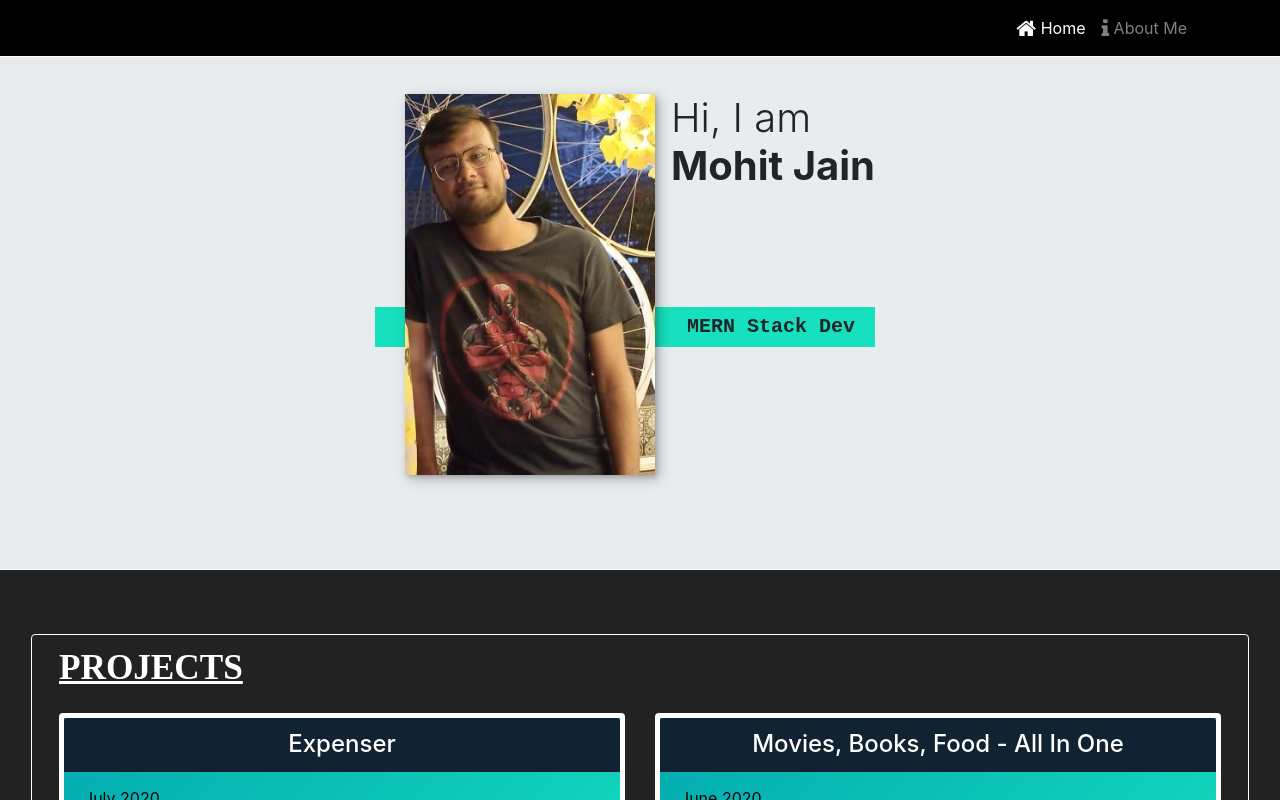
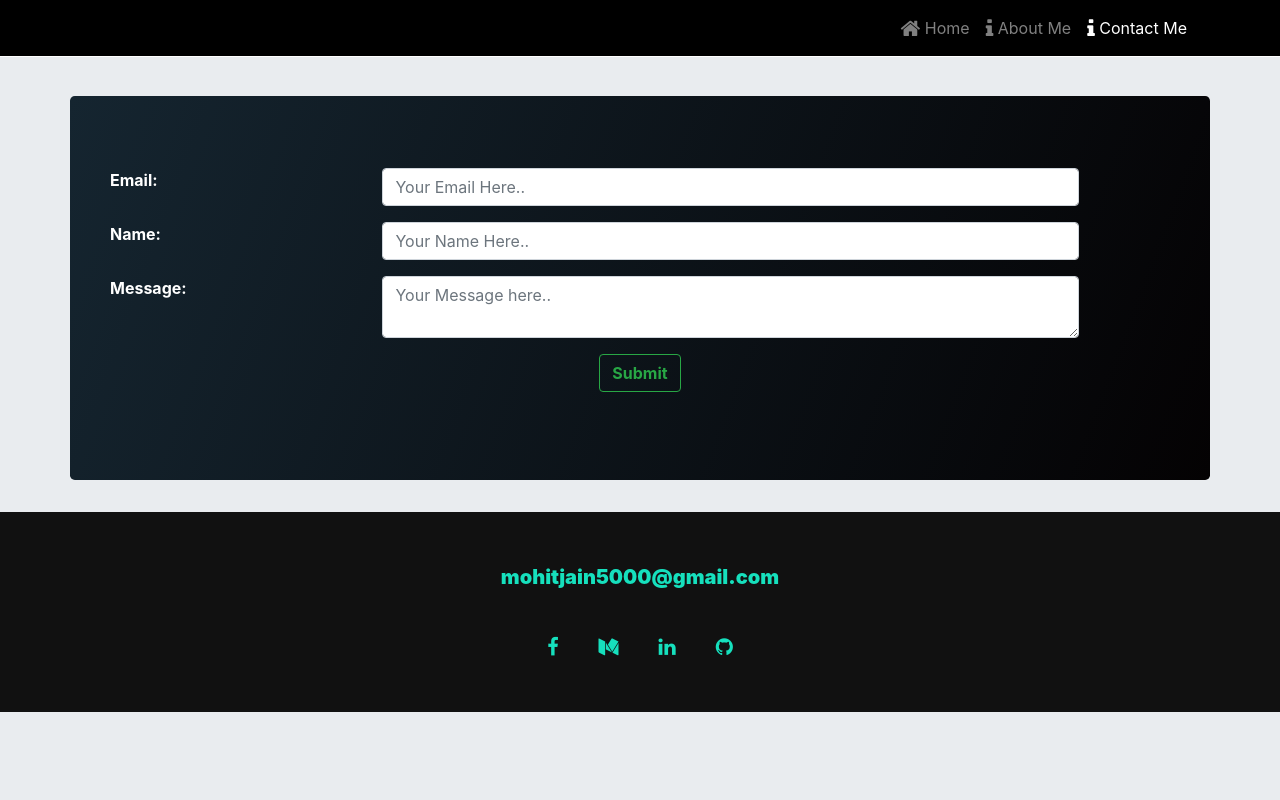
Before and after one commit to mohit2308jain/MyPortfolioWebsite, a React (Create React App) app: page /contact in a window 1280 px wide. Before the commit this address led to /home. Shown: the top 800 px of the page. Built offline with nearby package versions, Linux system fonts and the light colour scheme.

Commit message:
Contact Form

```diff
--- /dev/null
+++ b/src/components/ContactForm.js
@@ -0,0 +1,88 @@
+import React from "react";
+import { Label, Form, Input, Button, Jumbotron } from "reactstrap";
+
+class ContactForm extends React.Component {
+    state = {
+        status: ""
+    };
+
+    submitForm = (event) => {
+        event.preventDefault();
+        const form = event.target;
+        const data = new FormData(form);
+        const xhr = new XMLHttpRequest();
+        xhr.open(form.method, form.action);
+        xhr.setRequestHeader("Accept", "application/json");
+        xhr.onreadystatechange = () => {
+        if (xhr.readyState !== XMLHttpRequest.DONE) return;
+        if (xhr.status === 200) {
+            form.reset();
+            this.setState({ status: "SUCCESS" });
+        } else {
+            this.setState({ status: "ERROR" });
+        }
+        };
+        xhr.send(data);
+    }
+
+    render() {
+        const { status } = this.state;
+        return (
+            <Jumbotron className="container" style={{marginTop: '6rem',
+                background: 'linear-gradient(110.53deg, rgb(21, 37, 48) 0%, rgb(4, 2, 3) 100%)',
+                color: 'white'}}>
+                <Form onSubmit={(event) => this.submitForm(event)}
+                action="https://formspree.io/mzbjkzoe"
+                method="POST">
+                    <div className="row p-2">
+                        <div className="col-12 col-md-2">
+                        <Label className="font-weight-bold">Email: </Label>
+                        </div>
+
+                        <div className="col-12 offset-md-1 col-md-8">
+                            <Input type="email" name="email" placeholder="Your Email Here.."/>
+                        </div>
+                    </div>
+
+                    <div className="row p-2">
+                        <div className="col-12 col-md-2">
+                            <Label className="font-weight-bold">Name: </Label>
+                        </div>
+
+                        <div className="col-12 offset-md-1 col-md-8">
+                            <Input type="text" name="name" placeholder="Your Name Here.."/>
+                        </div>
+                    </div>
+
+                    <div className="row p-2">
+                        <div className="col-12 col-md-2">
+                            <Label className="font-weight-bold">Message: </Label>
+                        </div>
+
+                        <div className="col-12 offset-md-1 col-md-8">
+                            <Input type="textarea" name="message" placeholder="Your Message here.."/>
+                        </div>
+                    </div>
+
+                    <div className="row p-2">
+                        <div className="col-12 text-center">
+                            <Button color="success" outline className="font-weight-bold">Submit</Button>
+                        </div>
+                    </div>
+
+                    <div className="row p-2">
+                        <div className="col-12 text-center">
+                        {
+                            (status === 'SUCCESS') ? <h3 className="text-center">Thanks!</h3> : <div></div>
+                        }
+                        {status === "ERROR" && <h5 className="text-center">Ooops! There was an error.</h5>}
+                        </div>
+                    </div>
+
+                </Form>
+        </Jumbotron>
+        );
+    }
+}
+
+export default ContactForm;
--- a/src/components/Header.js
+++ b/src/components/Header.js
@@ -38,6 +38,10 @@ class Header extends Component {
                                     <NavLink className="nav-link" to='/about' onClick={(event) => this.closeNavBar(event)}>
                                         <span className="fa fa-info fa-lg"></span> About Me</NavLink>
                                 </NavItem>
+                                <NavItem>
+                                    <NavLink className="nav-link" to='/contact' onClick={(event) => this.closeNavBar(event)}>
+                                        <span className="fa fa-info fa-lg"></span> Contact Me</NavLink>
+                                </NavItem>
                             </Nav>
                         </Collapse>
                     </div>
--- a/src/components/Intro.js
+++ b/src/components/Intro.js
@@ -15,7 +15,7 @@ class Intro extends React.Component {
                   Hi, I am <div className="font-weight-bold">Mohit Jain</div>
               </h1>
               <p className="section__subtitle section__subtitle--intro font-weight-bold">MERN Stack Dev</p>
-              <img src={profilepicture} alt="Profile" className="intro__img" />
+              <img src={profilepicture} alt="Profile" className="intro__img border border-dark" />
             </div>
           </Container>
         </Jumbotron>
--- a/src/components/Main.js
+++ b/src/components/Main.js
@@ -10,6 +10,7 @@ import About from './About';
 import Footer from './Footer'
 import Certifications from './Certifications';
 import Projects from './Projects';
+import ContactForm from './ContactForm';
 import Header from './Header';
 
 class Main extends React.Component{
@@ -42,6 +43,7 @@ class Main extends React.Component{
                                     link={this.state.link} exp={this.state.exp}/>
                     <Certifications certifications={this.state.certifications}/>
                     </div> }  />
+                <Route path='/contact' component={ContactForm} />
                 <Redirect to='/home' />
             </Switch>
             <Footer />
--- a/src/index.css
+++ b/src/index.css
@@ -5,6 +5,7 @@ body {
     sans-serif;
   -webkit-font-smoothing: antialiased;
   -moz-osx-font-smoothing: grayscale;
+  background-color: #e9ecef !important;
 }
 
 code {
```
